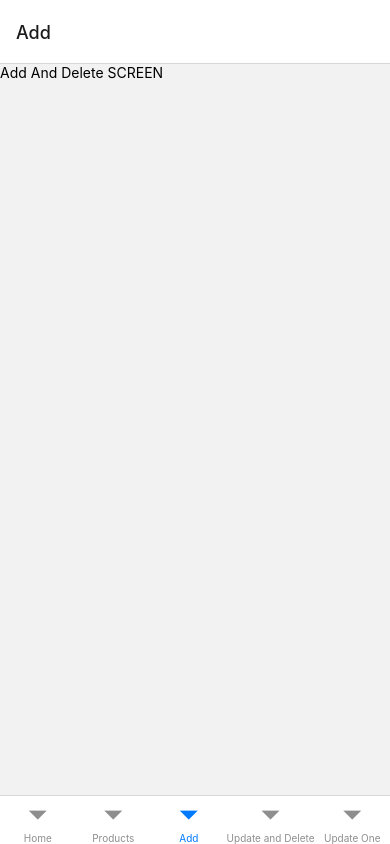
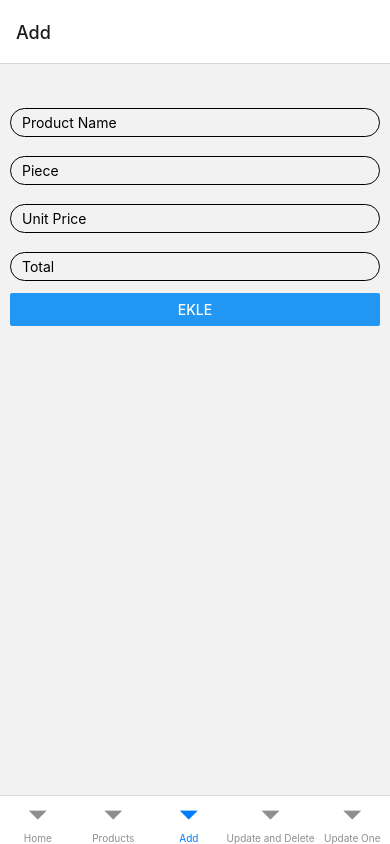
Before and after one commit to burakbehlull/product-inventory-system, a React Native app in the folder mobile/: screen /Add in a window 390 px wide. Built offline with nearby package versions, Linux system fonts and the light colour scheme.

Commit message:
feat: Complete AddScreen

```diff
--- a/mobile/screens/AddAndDeleteScreen.tsx
+++ /dev/null
@@ -1,12 +0,0 @@
-import { Text } from 'react-native'
-
-function AddScreen(){
-
-    return (
-        <>
-            <Text>Add And Delete SCREEN</Text>
-        </>
-    )
-}
-
-export default AddScreen
--- /dev/null
+++ b/mobile/screens/AddScreen.tsx
@@ -0,0 +1,64 @@
+import { useState } from 'react'
+import { Text,View, TextInput, Button } from 'react-native'
+import {UpdateAndDeleteScreenStyles as styles,TableStyles} from '../styles/index'
+import axios from 'axios'
+function AddScreen(){
+    const [productName, setProductName] = useState('')
+    const [piece, setPiece] = useState('')
+    const [unitPrice, setUnitPrice] = useState('')
+    const [total, setTotal] = useState('')
+
+    const [data, setData] = useState([])
+    const [error, setError] = useState({})
+
+
+    async function ProductAdd(){
+        if(productName && piece && unitPrice && total){
+            await axios.post(`URL`).then((res)=>{
+                setData(res.data)
+            }).catch((err)=>setError(err))
+        }
+    }
+    return (
+        <View style={styles.container}>
+            <Text> {data ?? "İşlem başarılı"} </Text>
+            <View style={styles.box}>
+                <TextInput
+                    style={styles.input}
+                    onChangeText={setProductName}
+                    value={productName}
+                    placeholder='Product Name'
+                    keyboardType='default'
+                />
+                <TextInput
+                    style={styles.input}
+                    onChangeText={setPiece}
+                    value={piece}
+                    placeholder='Piece'
+                    keyboardType='default'
+                />
+                <TextInput
+                    style={styles.input}
+                    onChangeText={setUnitPrice}
+                    value={unitPrice}
+                    placeholder='Unit Price'
+                    keyboardType='default'
+                />
+                <TextInput
+                    style={styles.input}
+                    onChangeText={setTotal}
+                    value={total}
+                    placeholder='Total'
+                    keyboardType='default'
+                />
+            </View>
+            <View style={TableStyles.space}></View>
+            <Button
+                title="Ekle"
+                onPress={ProductAdd}
+            />
+        </View>
+    )
+}
+
+export default AddScreen
--- a/mobile/screens/UpdateAndDeleteScreen.tsx
+++ b/mobile/screens/UpdateAndDeleteScreen.tsx
@@ -55,7 +55,7 @@ function UpdateAndDeleteScreen(){
             />
             <View style={TableStyles.space}></View>
             <Text style={UpdateAndDeleteScreenStyles.text}>UPDATE SCREEN</Text>
-
+            <Text> {data ?? "İşlem başarılı"} </Text>
             <View style={UpdateAndDeleteScreenStyles.box}>
                 <TextInput
                     style={UpdateAndDeleteScreenStyles.input}
--- a/mobile/screens/UpdateOneScreen.tsx
+++ b/mobile/screens/UpdateOneScreen.tsx
@@ -38,6 +38,7 @@ function UpdateOneScreen(){
 
     return (
         <View style={styles.container}>
+            <Text> {data ?? "İşlem başarılı"} </Text>
             <Text style={TableStyles.headerText}>Choose ID: {getId} </Text>
             <View style={styles.box}>
                 <RNPickerSelect
--- a/mobile/screens/index.ts
+++ b/mobile/screens/index.ts
@@ -1,7 +1,7 @@
 import HomeScreen from "./HomeScreen"
 
 import ProductsScreen from "./ProductsScreen"
-import AddScreen from "./AddAndDeleteScreen"
+import AddScreen from "./AddScreen"
 import UpdateAndDeleteScreen from "./UpdateAndDeleteScreen"
 import UpdateOneScreen from "./UpdateOneScreen"
 
```
